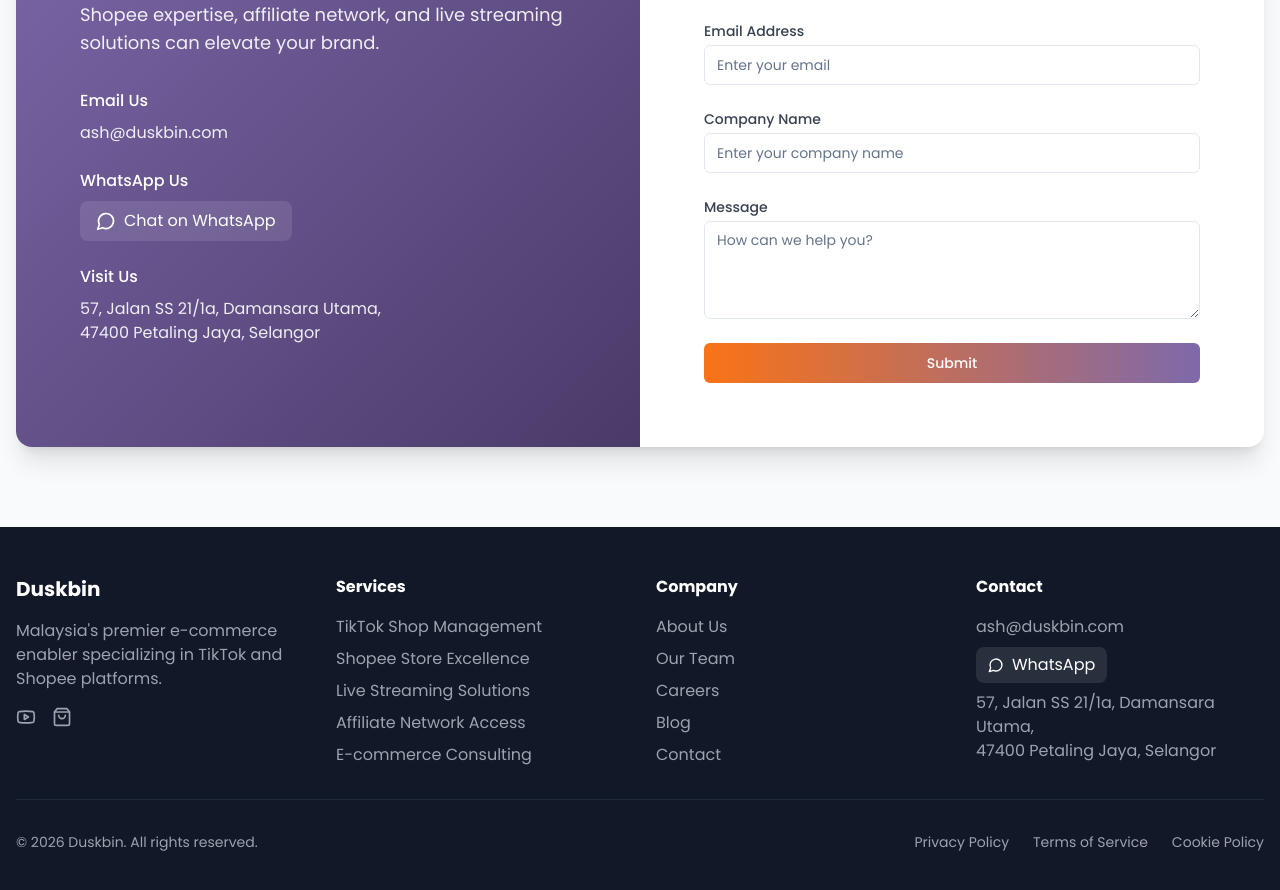
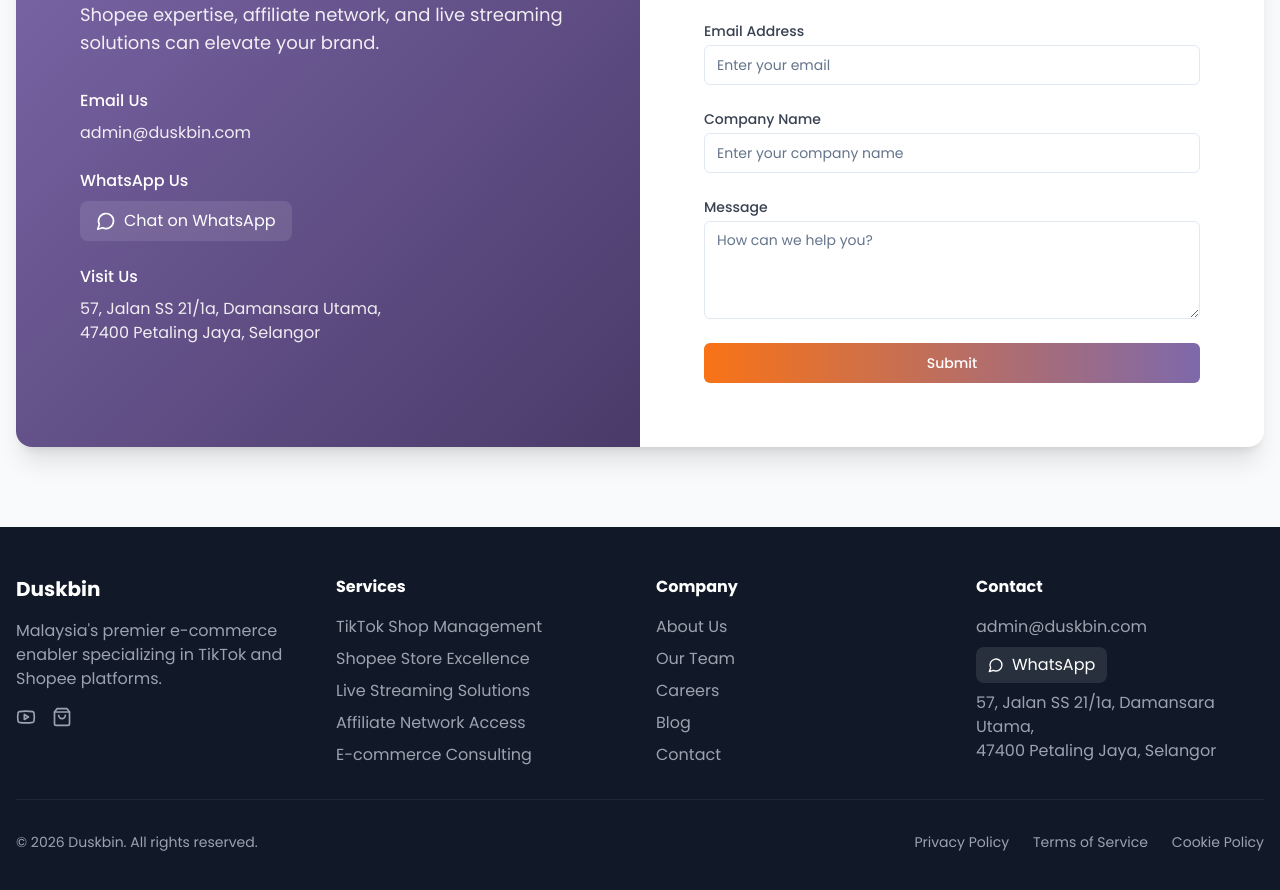
Before and after one commit to andriktan/duskbin-social-shopee-landing, a React (Vite) app: page / in a window 1280 px wide. Shown: the part 5192-6082 px from the top of the page. Built offline with nearby package versions, Linux system fonts and the light colour scheme.

Commit message:
Changes
Co-authored-by: andriktan <212458657+andriktan@users.noreply.github.com>

```diff
--- a/src/components/ContactSection.tsx
+++ b/src/components/ContactSection.tsx
@@ -46,7 +46,7 @@ const ContactSection = () => {
               <div className="space-y-6">
                 <div>
                   <h4 className="text-white font-medium mb-2">Email Us</h4>
-                  <p className="text-white/90">ash@duskbin.com</p>
+                  <p className="text-white/90">admin@duskbin.com</p>
                 </div>
 
                 <div>
--- a/src/components/Footer.tsx
+++ b/src/components/Footer.tsx
@@ -47,7 +47,7 @@ const Footer = () => {
           <div>
             <h4 className="font-bold mb-4">Contact</h4>
             <ul className="space-y-2 text-gray-400">
-              <li>ash@duskbin.com</li>
+              <li>admin@duskbin.com</li>
               <li>
                 <a
                   href="https://wa.link/tqmfu5"
```
